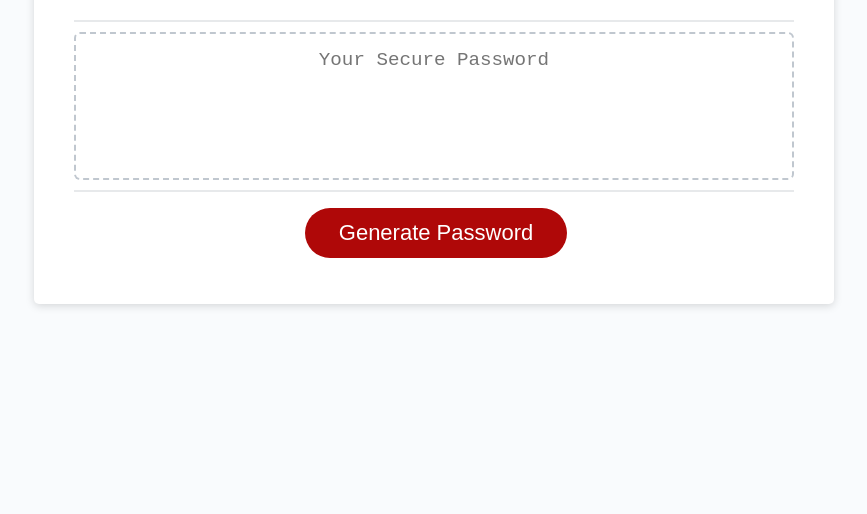
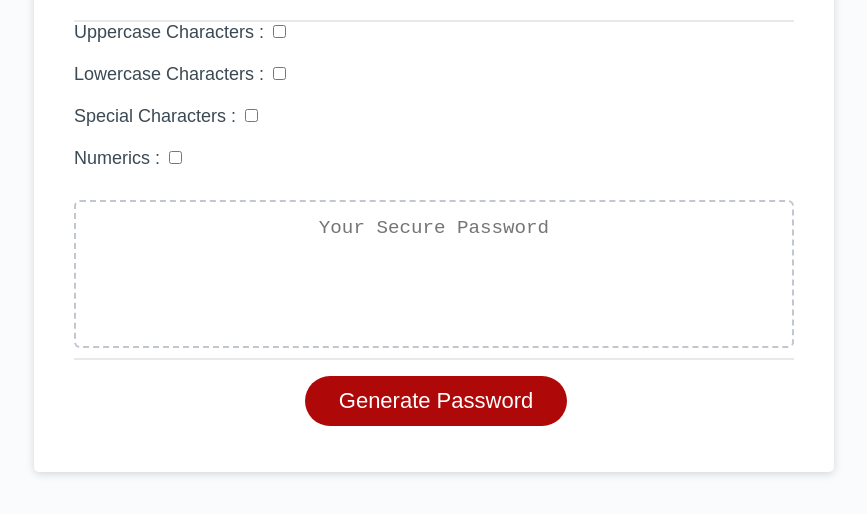
Before and after one commit to ZacharyBinx/pw-generator, a plain HTML site: page index.html in a window 1280 px wide. Shown: the part 216-730 px from the top of the page, without its empty margins (206-1073 px from the left). Drawn offline with Linux system fonts and the light colour scheme.

Commit message:
added check boxes for pw traits

```diff
--- a/index.html
+++ b/index.html
@@ -21,16 +21,45 @@
     <title>Password Generator</title>
     <link rel="stylesheet" href="style.css" />
   </head>
+
+
   <body>
+    <!-- wraps all text and classes for generator -->
     <div class="wrapper">
       <header>
         <h1>Password Generator</h1>
       </header>
+      <!-- card including the pw -->
       <div class="card">
         <div class="card-header">
           <h2>Generate a Password</h2>
         </div>
         <div class="card-body">
+            <!-- check box to indicate if uppercase characters are needed -->
+          <div class="cbox">
+              <label class="label">Uppercase Characters :</label>
+              <input type="checkbox" id="upper" unchecked class="val">
+              <br><br>
+          </div>
+          <!-- check box to indicate if lowercase characters are needed -->
+          <div class="cbox">
+              <label class="label">Lowercase Characters :</label>
+              <input type="checkbox" id="lower" unchecked class="val">
+              <br><br>
+          </div>
+          <!-- check box to indicate if special characters are needed -->
+          <div class="cbox">
+              <label class="label">Special Characters :</label>
+              <input type="checkbox" id="special" unchecked class="val">
+              <br><br>
+          </div>
+          <!-- check box to indicate if numerics are needed -->
+          <div class="cbox">
+              <label class="label">Numerics :</label>
+              <input type="checkbox" id="numerics" unchecked class="val">
+              <br><br>
+          </div>
+
           <textarea
             readonly
             id="password"
@@ -38,6 +67,7 @@
             aria-label="Generated Password"
           ></textarea>
         </div>
+        <!-- button for generating pw -->
         <div class="card-footer">
           <button id="generate" class="btn">Generate Password</button>
         </div>
```
